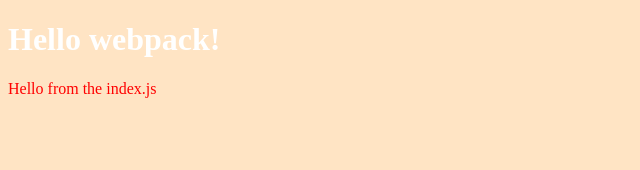
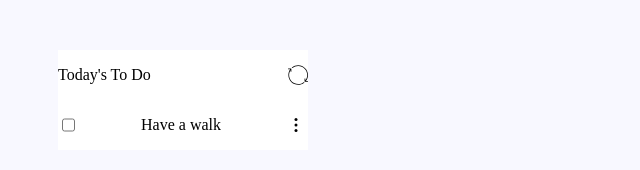
Before and after one commit to Nedramrez/to-do-list, a website built with webpack: page src/index.html in a window 1280 px wide. Shown: the whole page, without its empty margins (0-640 px from the left). Built offline with nearby package versions, Linux system fonts and the light colour scheme.

Commit message:
Task: Add the structure of the "To Do List"
- Write HTML markup
- Add an empty To Do List placeholder
- Set an array of to do tasks in an index.js file
- Write a function to iterate over the tasks array
and populate each element of the list
- Style content

```diff
--- a/src/index.html
+++ b/src/index.html
@@ -1,11 +1,21 @@
 <!DOCTYPE html>
 <html lang="en">
-<head>
+  <head>
     <meta charset="UTF-8">
     <meta name="viewport" content="width=device-width, initial-scale=1.0">
-    <title>Wbpack Exercise</title>
-</head>
-<body>
-    <h1>Hello webpack!</h1>
-</body>
+    <title>To Do List</title>
+  </head>
+  <body>
+    <section class="to-do-list">
+      <div class="today">
+        <div class="what-to-do">
+          <p>Today's To Do</p>
+
+        </div>
+      </div>
+      <div class="placeholder">
+
+      </div>
+    </section>
+  </body>
 </html>
--- a/src/index.js
+++ b/src/index.js
@@ -1,14 +1,42 @@
 import _ from 'lodash';
 import './style.css';
+import Icon from './ellipsis-vertical-svgrepo-com.svg';
+import Icon2 from './recycle-svgrepo-com.svg';
 
-function component() {
+const myIcon2 = new Image();
+myIcon2.src = Icon2;
+myIcon2.classList.add('recycle-icon');
+const whatToDo = document.querySelector('.what-to-do');
+whatToDo.append(myIcon2);
+
+const todaysToDoList = [
+  {
+  description: "Have a walk",
+  completed: true,
+  index: 0,
+  },
+];
+
+const component = () => {
   const element = document.createElement('div');
 
-  // Lodash, now imported by this script
-  element.innerHTML = _.join(['Hello', 'from the index.js'], ' ');
-  element.classList.add('hello');
-
+  todaysToDoList.forEach((item, index) => {
+    if (item.index === index) {
+      const checkBox = document.createElement('input');
+      checkBox.classList.add('check-box');
+      checkBox.setAttribute('type', 'checkbox');
+      element.appendChild(checkBox);
+      const taskText = document.createElement('p');
+      taskText.innerHTML = item.description;
+      taskText.classList.add('task-text')
+      element.appendChild(taskText);
+      const myIcon = new Image();
+      myIcon.src = Icon;
+      element.appendChild(myIcon);
+    }
+  });
+  element.classList.add('tasks')
   return element;
 }
 
-document.body.appendChild(component());
+document.querySelector('.placeholder').appendChild(component());
--- a/src/style.css
+++ b/src/style.css
@@ -1,11 +1,23 @@
-.hello {
-  color: red;
+body {
+  background-color: ghostwhite;
 }
 
-body {
-  background-color: bisque;
+.to-do-list {
+  width: 250px;
+  background-color: white;
+  margin: 50px;
 }
 
-h1 {
-  color: white;
+.tasks {
+  display: flex;
+  justify-content: space-between;
 }
+
+.what-to-do {
+  display: flex;
+  justify-content: space-between;
+}
+
+.recycle-icon {
+  width: 20px;
+}
--- a/webpack.config.js
+++ b/webpack.config.js
@@ -23,6 +23,10 @@
         test: /\.css$/i,
         use: ['style-loader', 'css-loader'],
       },
+      {
+        test: /\.(png|svg|jpg|jpeg|gif)$/i,
+        type: 'asset/resource',
+      },
     ],
   },
 };
```
Also changed, not shown: dist/3ffc42816bacf3bcf386.svg (added), dist/78a8c10451a6d7b9e0c7.svg (added), dist/index.html, src/ellipsis-vertical-svgrepo-com.svg (added), src/recycle-svgrepo-com.svg (added), 1 other file.
